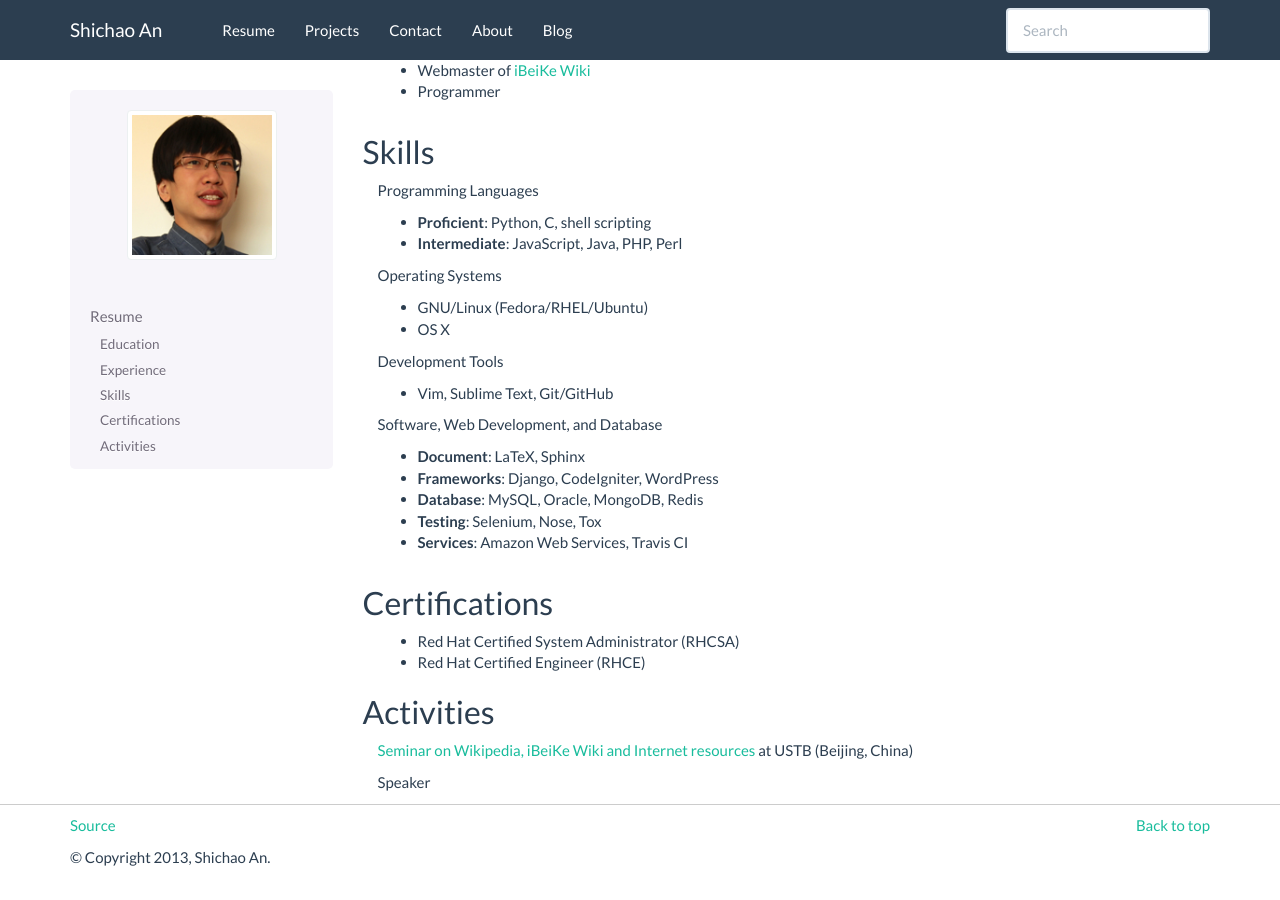
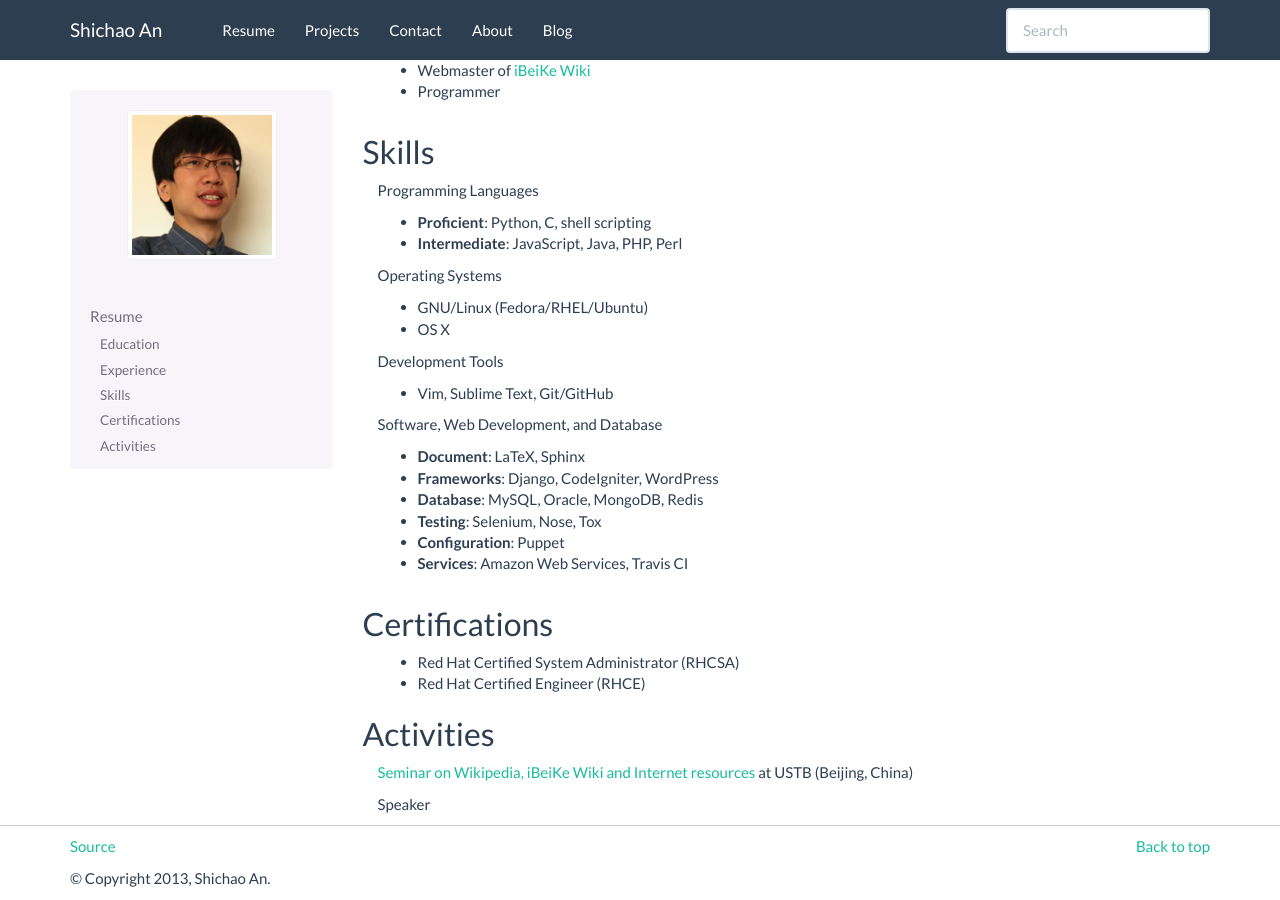
Before and after one commit to NulledExceptions/shichao, a Sphinx documentation site: the page built from source/resume.rst, in a window 1280 px wide and 900 px high, scrolled down 708 px. Built offline with Sphinx 7.4.7, drawn with Linux system fonts in a browser that asks for light colours; before the commit the page ends 1587 px from its top, so only the background shows below that.

Commit message:
Added puppet

```diff
--- a/source/resume.rst
+++ b/source/resume.rst
@@ -110,6 +110,7 @@ Skills
     * **Frameworks**: Django, CodeIgniter, WordPress
     * **Database**: MySQL, Oracle, MongoDB, Redis
     * **Testing**: Selenium, Nose, Tox
+    * **Configuration**: Puppet
     * **Services**: Amazon Web Services, Travis CI
 
 Certifications
```
Also changed, not shown: 1 other file.
